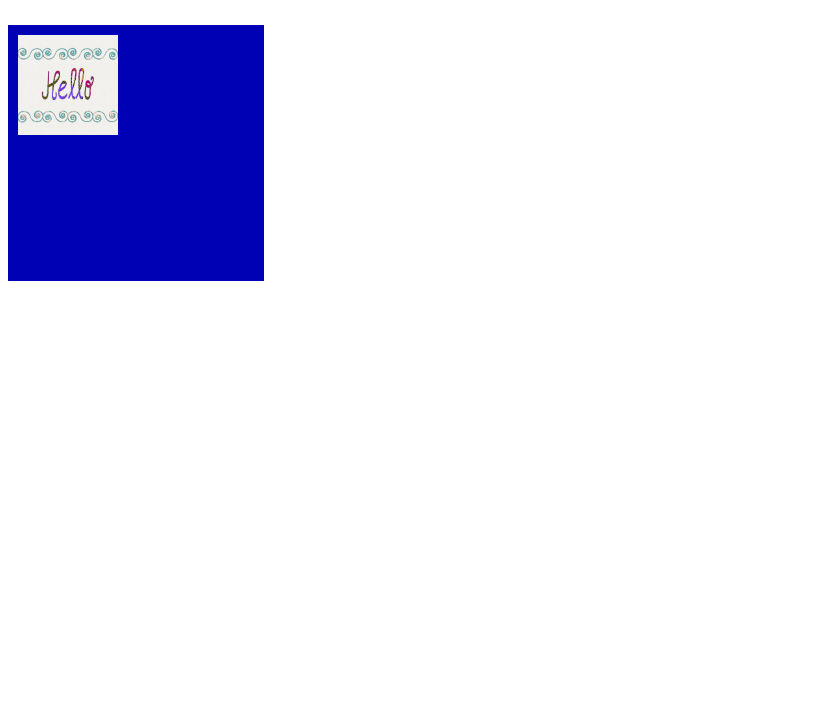
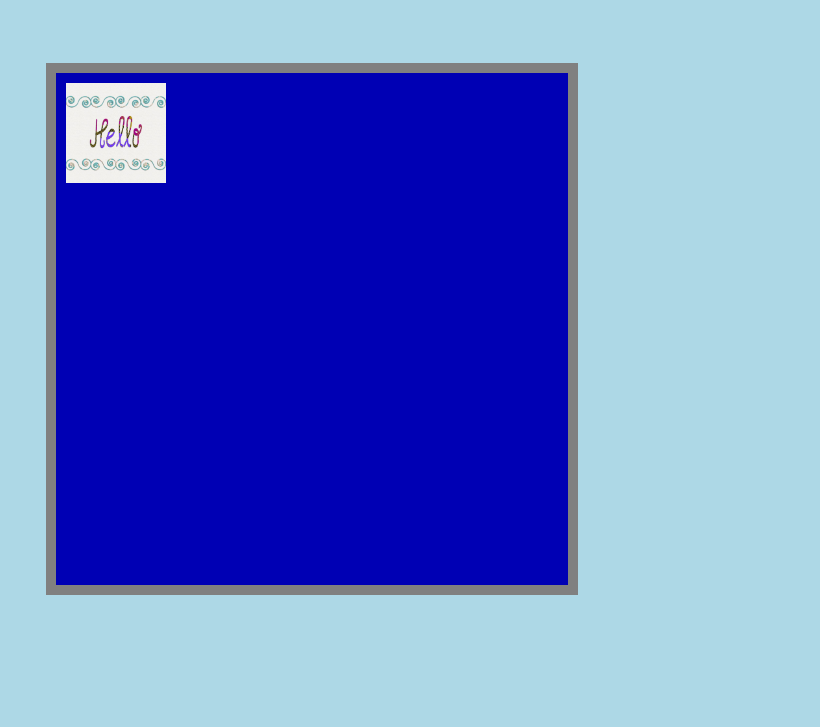
Before and after one commit to inowen/Pathfinder, a plain HTML site: page index.html in a window 1280 px wide. Shown: the part 73-800 px from the top of the page, without its empty margins (0-820 px from the left). Drawn offline with Linux system fonts and the light colour scheme.

Commit message:
Link css, draw the whole canvas.

```diff
--- a/index.html
+++ b/index.html
@@ -1,8 +1,9 @@
 <!DOCTYPE html>
 <html lang="en">
 <head>
-<title>Heeeyyy github sites!</title>
+<title>WEBSITE</title>
 <meta charset="UTF-8">
+<link rel="stylesheet", href="stylesheet.css"> <!-- rel: relationship between html and file. href: URL -->
 </head>
 
 <body>
--- a/stylesheet.css
+++ b/stylesheet.css
@@ -7,7 +7,8 @@ body {
 }
 
 #myCanvas {
-    margin:auto;
-    padding: 1cm;
+    text-align : center;
+    padding: 0cm;
+    margin: 1cm;
     border: 10px solid gray;
 }
--- a/view.js
+++ b/view.js
@@ -13,7 +13,7 @@ window.onresize = function () {
 console.log("The canvas: " + canvas);
 context = canvas.getContext("2d");
 context.fillStyle = "rgb(0,0,180)";
-context.fillRect(0, 0, 256, 256);
+context.fillRect(0, 0, canvas.width, canvas.height);
 
 // INFO: The image loads asynchronously. So wait until it is loaded before drawing it.
 var img = new Image();
```
